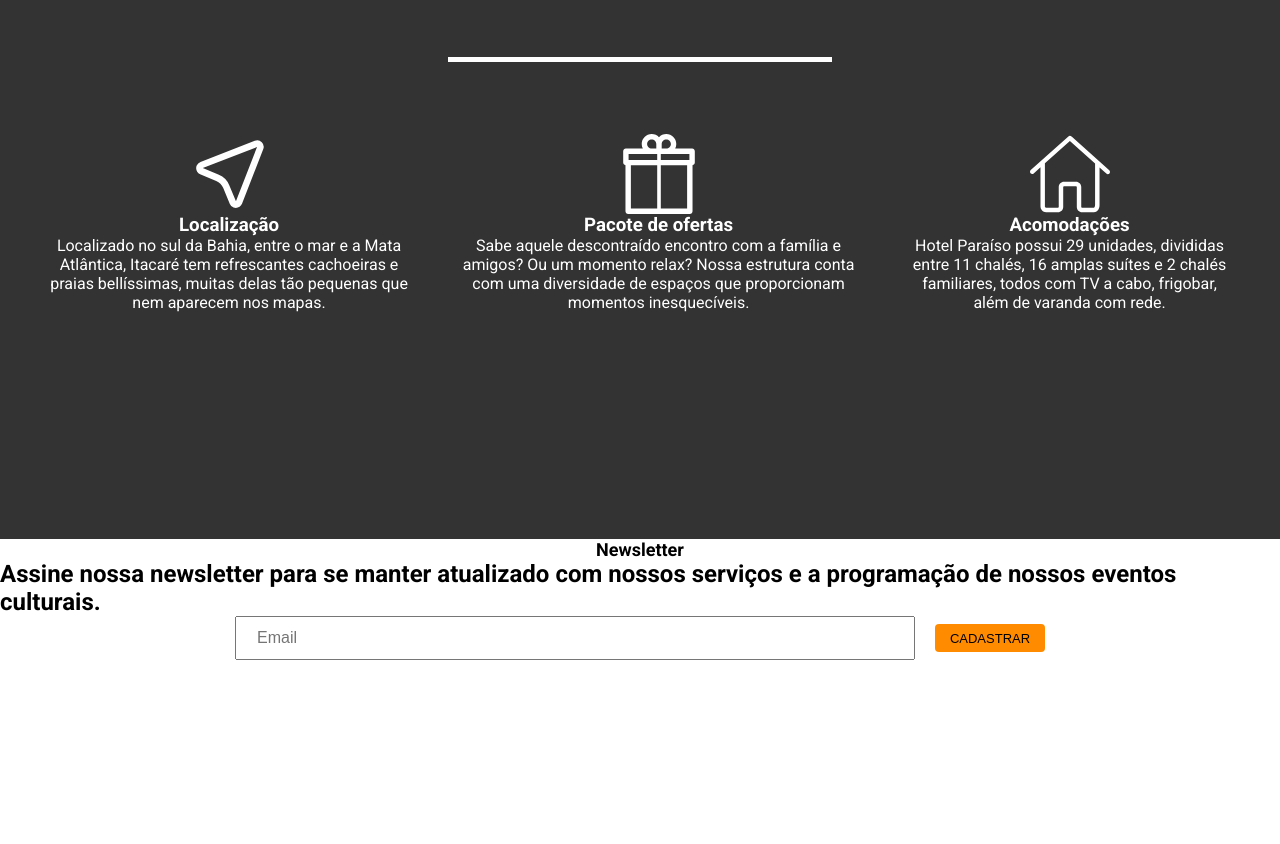
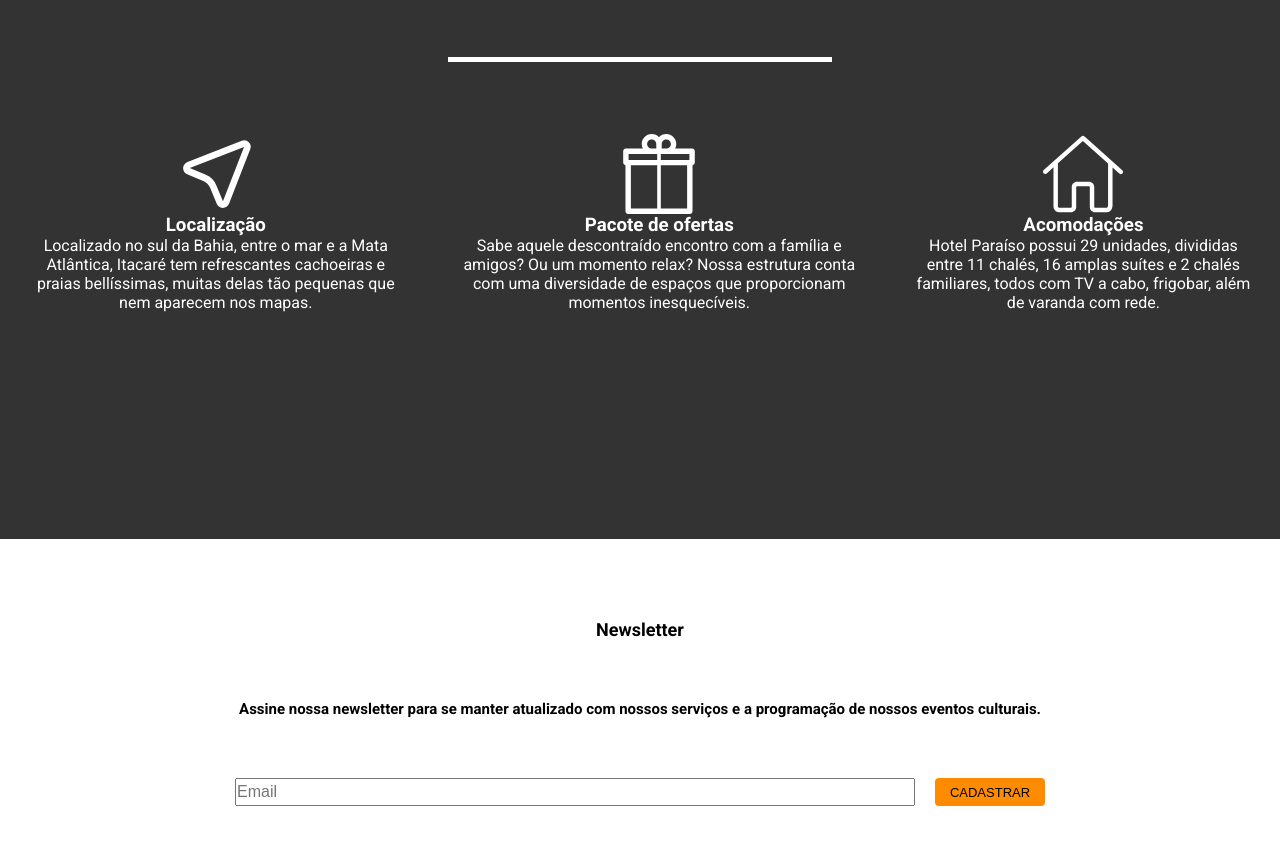
Before and after one commit to rafaelfaragao/webdev_hotelparaiso, a plain HTML site: page index.html in a window 1280 px wide. Shown: the part 1776-2620 px from the top of the page. Before the commit the page ends 2536 px from the top, so only its background shows below. Drawn offline with Linux system fonts and the light colour scheme.

Commit message:
clear css

```diff
--- a/style.css
+++ b/style.css
@@ -184,12 +184,7 @@ main {
 
 #hotel_informations{
   display: flex;
-<<<<<<< HEAD
   height: 100%;
-=======
-  min-height: 400px;
-  margin: 0 20px;
->>>>>>> feature/responsive-menu
 }
 
 .hotel_info {
@@ -210,7 +205,6 @@ main {
     justify-content: center;
     align-items: center;
     flex-direction: column;
-<<<<<<< HEAD
     margin-top: 80px;
     margin-bottom: 100px;
 }
@@ -219,34 +213,11 @@ main {
     font-size: 12px;
 }
 
-=======
-    margin: 50px;
-    font-size: 10px;
-    color:dimgray ;
-}
-
->>>>>>> feature/responsive-menu
 .text-cadastrar h2{
     text-align: center;
     font-size: 15px;
-<<<<<<< HEAD
     padding: 60px;
 
-=======
-    height: 50px;
-}
-
-.barra-de-cadastro{
-    display:flex;
-    justify-content: center;
-    align-items: center;
-    gap: 30px;
-}
-
-.barra-de-cadastro input{
-    width:650px;
-    padding: 20px;
->>>>>>> feature/responsive-menu
 }
 
 .barra-de-cadastro button{
@@ -294,11 +265,7 @@ main {
 
     .main-container{
         flex-direction: column;
-<<<<<<< HEAD
         margin: 0 20px;
-=======
-        margin: 0;
->>>>>>> feature/responsive-menu
     }
 
     .img-left {
@@ -341,7 +308,6 @@ main {
         margin-top: 40px;
     }
 
-<<<<<<< HEAD
     .text-cadastrar{
         margin: auto;
     }
@@ -359,16 +325,3 @@ main {
     }
 
 }
-=======
-    .barra-de-cadastro{
-      width: 100%;
-    }
-
-    body .banner {
-        background-image: url(/assets/responsive-banner.jpg);
-        background-size: cover;
-        background-repeat: no-repeat;
-        color:#FFF;
-    }
-  }
->>>>>>> feature/responsive-menu
```
